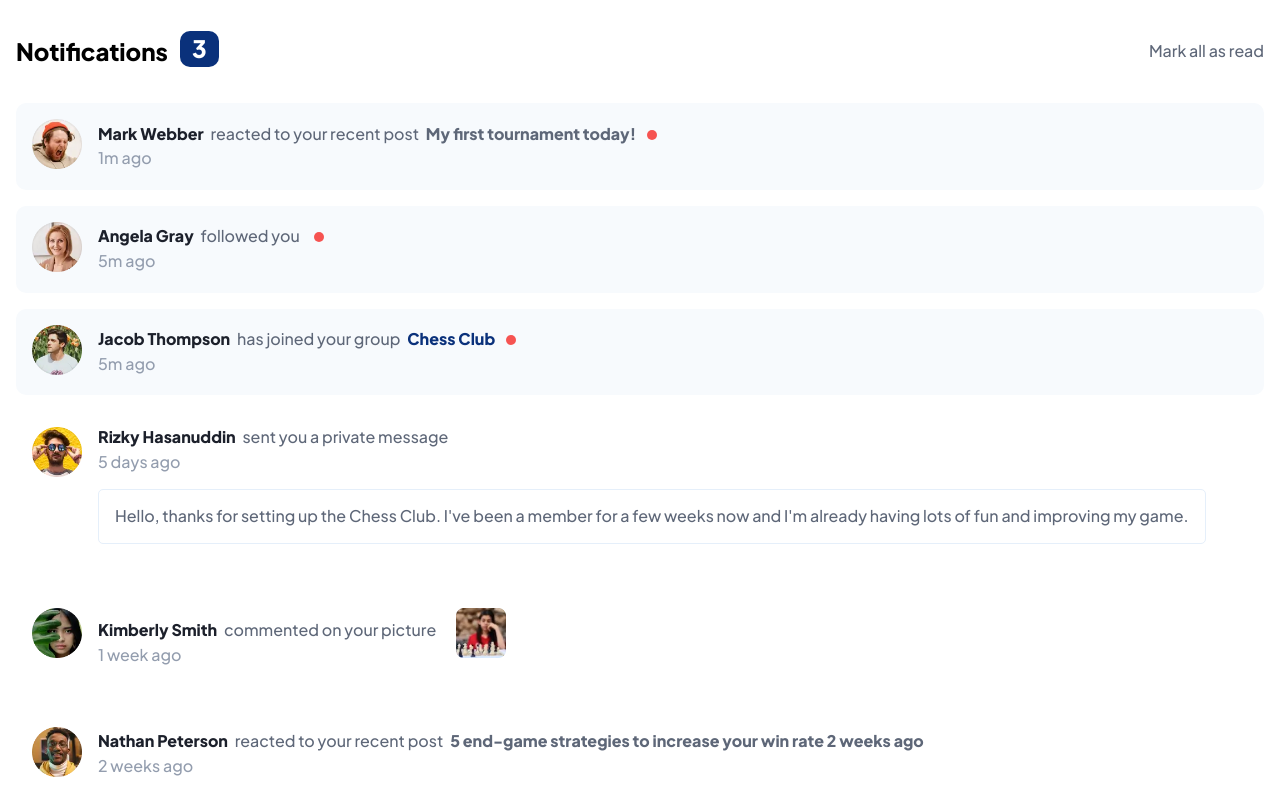
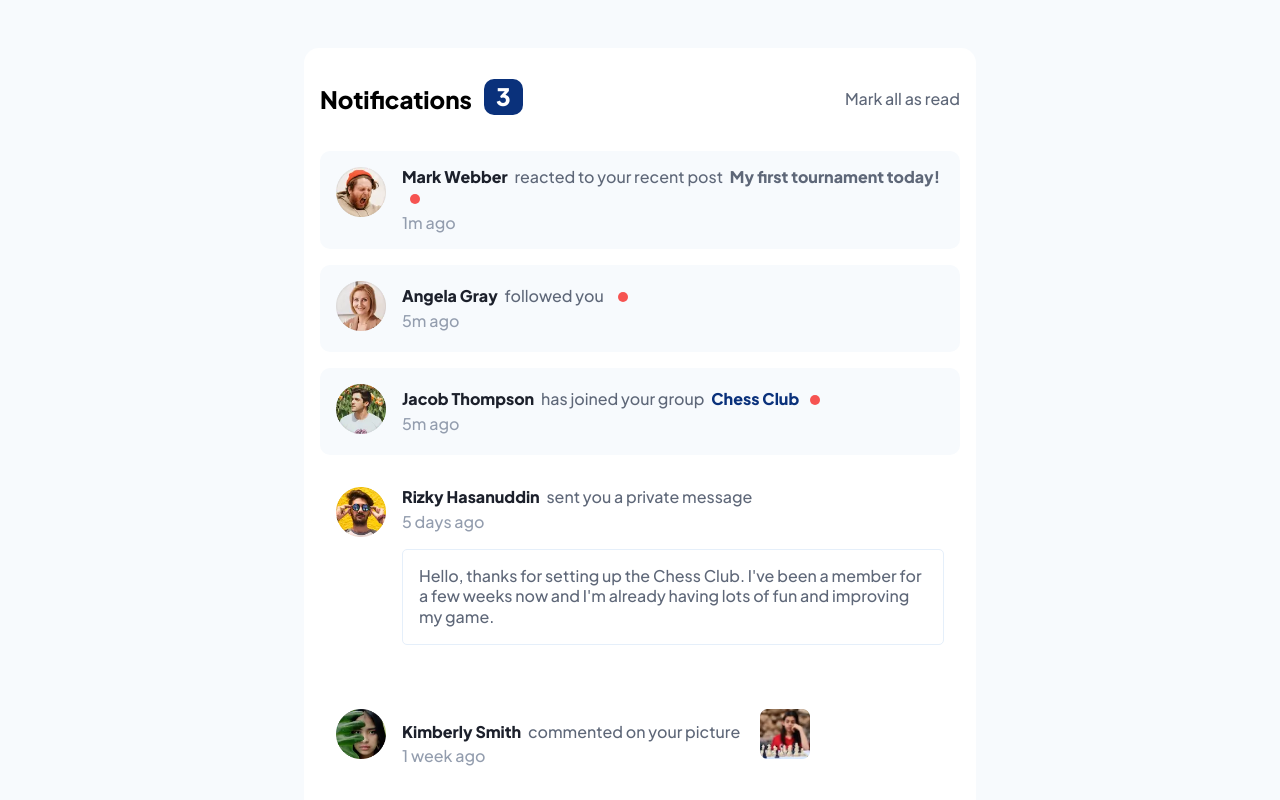
Before and after one commit to prachita11/notification-screen, a plain HTML site: page index.html in a window 1280 px wide. Shown: the top 800 px of the page. Drawn offline with Linux system fonts and the light colour scheme.

Commit message:
Desktop view

```diff
--- a/app/scss/_globals.scss
+++ b/app/scss/_globals.scss
@@ -14,6 +14,8 @@
 body {
     margin: 0;
     padding: 0;
+    height: 100vh;
+    width: 100vw;
     font-family: 'Plus Jakarta Sans', sans-serif;
     font-size: 16px;
     line-height: 1.3;
--- a/app/scss/_variables.scss
+++ b/app/scss/_variables.scss
@@ -1,31 +1,31 @@
-
 :root {
     --primary-red: hsl(1, 90%, 64%);
     --primary-blue: hsl(219, 85%, 26%);
     --neutral-white: hsl(0, 0%, 100%);
     --neutral-vlgb: hsl(210, 60%, 98%);
-    --neutral-lgb-500:hsl(211, 68%, 94%);
-    --neutral-lgb-800:hsl(210, 60%, 98%);
-    --neutral-gb:hsl(219, 14%, 63%);
-    --neutral-dgb:hsl(219, 12%, 42%);
-    --neutral-vdb:hsl(224, 21%, 14%);
+    --neutral-lgb-500: hsl(211, 68%, 94%);
+    --neutral-lgb-800: hsl(210, 60%, 98%);
+    --neutral-gb: hsl(219, 14%, 63%);
+    --neutral-dgb: hsl(219, 12%, 42%);
+    --neutral-vdb: hsl(224, 21%, 14%);
 }
 
-.color-gray{
-    color:var(--neutral-gb);
-}
-.color-dark-gray{
-    color:var(--neutral-dgb);
+.color-gray {
+    color: var(--neutral-gb);
 }
 
-.color-black{
-    color:var(--neutral-vdb);
+.color-dark-gray {
+    color: var(--neutral-dgb);
+}
+
+.color-black {
+    color: var(--neutral-vdb);
 }
 
 .color-blue {
     color: var(--primary-blue);
 }
 
-.fw-800{
+.fw-800 {
     font-weight: 800;
 }
--- a/app/scss/styles.scss
+++ b/app/scss/styles.scss
@@ -1,41 +1,53 @@
 @use "_globals";
 @use "_variables";
 
-.container{
+.container {
     display: flex;
     flex-direction: column;
     padding: 1em;
+    background-color: var(--neutral-white);
+
+
+    @media screen and (min-width: 670px) {
+        width: 50%;
+        margin: 3em auto;
+        border-radius: 15px;
+    }
 }
 
-.container___body{
-    display:flex;
+body {
+    background-color: var(--neutral-vlgb);
+}
+
+.container___body {
+    display: flex;
     flex-direction: row;
     justify-content: space-between;
     align-items: center;
     position: relative;
 }
 
-h2::after{
-    content:'3';
+h2::after {
+    content: '3';
     background-color: var(--primary-blue);
     color: var(--neutral-white);
     padding: 0.1em 0.5em;
     position: absolute;
     margin: 0 0.5em;
     border-radius: 10px;
-    bottom:20px
+    bottom: 20px
 }
 
 
-.read h2::after{
-    content:'0';
+.read h2::after {
+    content: '0';
     background-color: var(--primary-blue);
     color: var(--neutral-white);
     padding: 0.1em 0.5em;
     position: absolute;
     margin: 0 0.5em;
     border-radius: 10px;
-    bottom:20px
+    bottom: 20px
 }
 
 .notification {
@@ -47,47 +59,52 @@ h2::after{
 
 }
 
-.unread{
+.unread {
     background-color: var(--neutral-lgb-800);
     border-radius: 10px;
-    &  .notification__text::after{
+
+    & .notification__text::after {
         content: '';
         background-color: var(--primary-red);
         border-radius: 25px;
-        margin: 0 0 0 0.5em ;
+        margin: 0 0 0 0.5em;
         width: 10px;
         height: 10px;
         border-radius: 65px;
         display: inline-flex;
     }
 }
-.notification_text{
+
+.notification_text {
     padding-right: 1em;
 }
 
-.notification__date{
- margin: .25em 0 0 0;
+.notification__date {
+    margin: .25em 0 0 0;
 }
 
-.notification__img{
+.notification__img {
     align-self: flex-start;
     padding: 0 1em;
 
 }
-.picture{
+
+.picture {
     padding: 0 1em;
     margin-bottom: 1em;
 }
-.message{
+
+.message {
     margin: 1em 1em 1em 0;
-    padding: 1em ;
+    padding: 1em;
     border: 1px solid var(--neutral-lgb-500);
     color: var(--neutral-dgb);
     border-radius: 5px;
 }
 
 
-.notif__description::after,.notif__description::before{
+.notif__description::after,
+.notif__description::before {
     content: '';
     padding-right: 0.25em;
 }
--- a/index.html
+++ b/index.html
@@ -3,10 +3,11 @@
 
 <head>
   <meta charset="UTF-8">
-  <meta name="viewport" content="width=device-width, initial-scale=1.0">
+  <meta name="viewport" content="width=device-width, initial-scale=1">
   <!-- displays site properly based on user's device -->
 
   <link rel="icon" type="image/png" sizes="32x32" href="./images/favicon-32x32.png">
+
   <link href="https://fonts.googleapis.com/css2?family=Plus+Jakarta+Sans:wght@500;800&display=swap" rel="stylesheet">
   <link rel="stylesheet" href="app/scss/styles.css">
   <title>Frontend Mentor | Notifications page</title>
```
Also changed, not shown: app/scss/styles.css, 1 other file.
